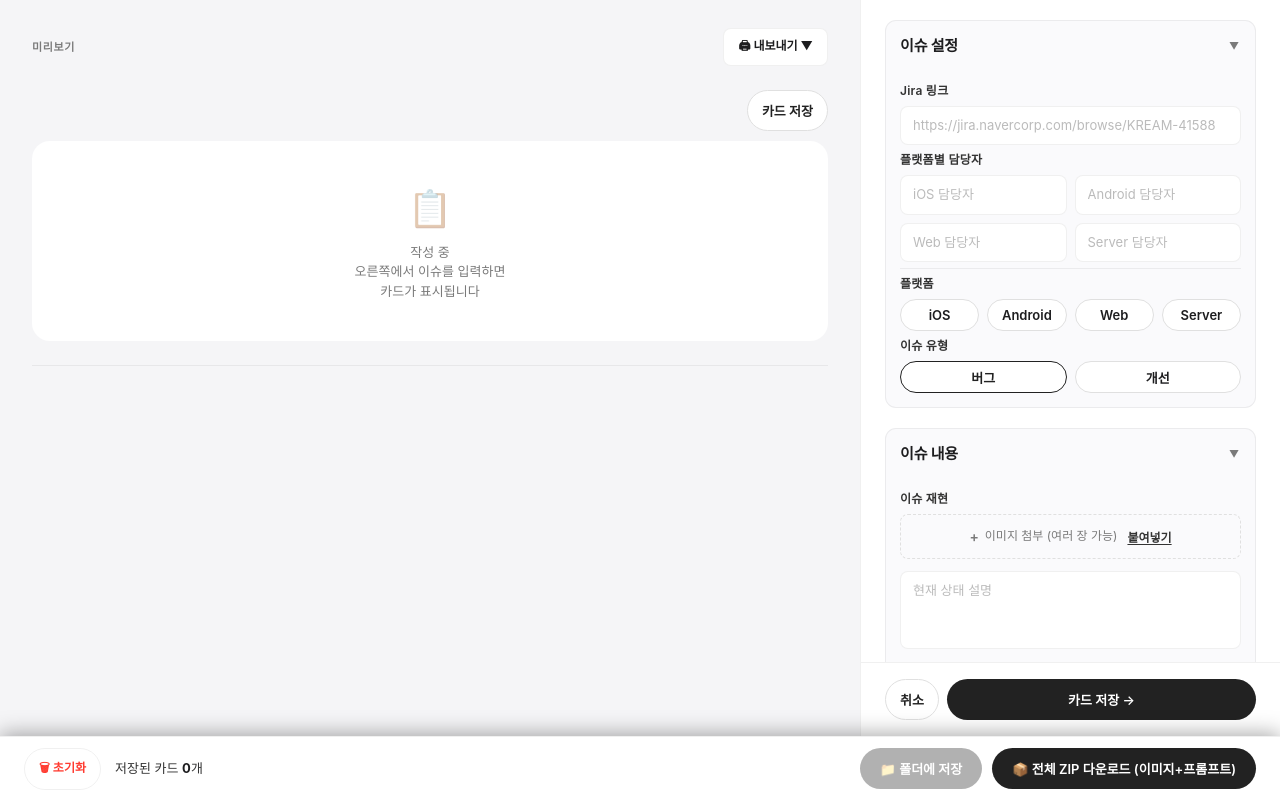
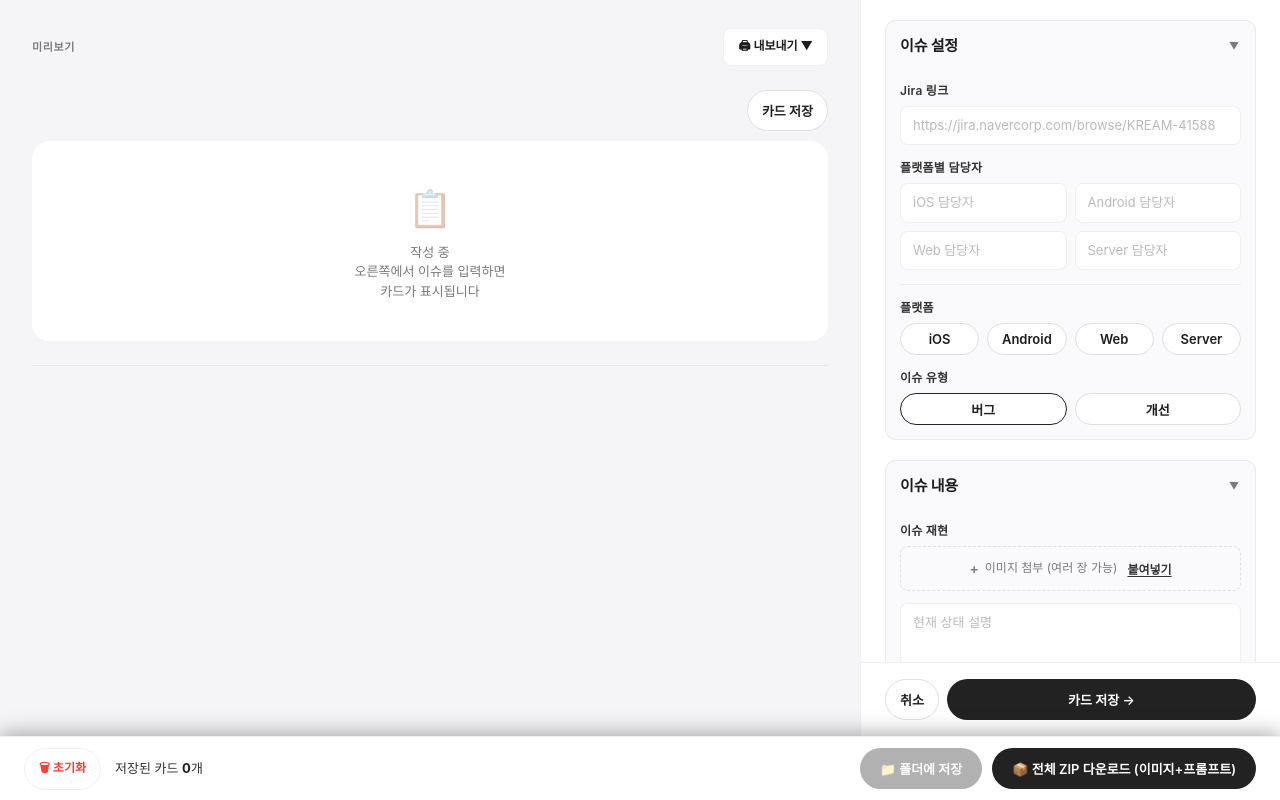
Before and after one commit to seulkik-alt/design-qa-issue-generator, a plain HTML site: page index.html in a window 1280 px wide. Drawn offline with nearby package versions, Linux system fonts and the light colour scheme.

Commit message:
Add spacing between issue-settings fields, align card list header with card
- Jira link / assignees / platform / issue type now sit in their own
  fieldgroups with +8px gap between groups (label-to-field spacing unchanged)
- Saved-card accordion header (id/platform/type tags, Diff/export/edit/delete
  buttons) now shares the card's max-width:1200px centering and 20px
  horizontal padding, so its left/right edges line up with the card below it

Co-Authored-By: Claude Sonnet 5 <noreply@anthropic.com>

```diff
--- a/index.html
+++ b/index.html
@@ -154,6 +154,7 @@ input[type=file]{display:none}
 .clist{display:flex;flex-direction:column;gap:10px}
 .acc-hd{display:flex;align-items:center;gap:8px;padding:8px 4px;cursor:pointer;border-radius:var(--rs);user-select:none;transition:background .1s;font-size:13px}
 .acc-hd:hover{background:rgba(0,0,0,.04)}
+.acc-item .acc-hd{max-width:1200px;width:100%;margin:0 auto;box-sizing:border-box;padding-left:20px;padding-right:20px}
 .acc-arrow{font-size:10px;color:var(--text-hint);transition:transform .2s;flex-shrink:0;width:14px;text-align:center}
 .acc-arrow.closed{transform:rotate(-90deg)}
 .acc-hd-id{font-size:12px;font-weight:600;color:var(--text-muted)}
@@ -163,7 +164,7 @@ input[type=file]{display:none}
 .cdel-btn{cursor:pointer;color:var(--text-hint);font-size:12px;padding:2px 4px}
 .cdel-btn:hover{color:var(--bug-fg)}
 .acc-body.closed{display:none}
-.issue-settings-body{display:flex;flex-direction:column;gap:6px}
+.issue-settings-body{display:flex;flex-direction:column;gap:14px}
 .issue-content-body{display:flex;flex-direction:column;gap:20px}
 
 /* Export select modal */
@@ -255,14 +256,18 @@ input[type=file]{display:none}
           <span class="acc-arrow" id="issueSettingsArrow">&#9660;</span>
         </div>
         <div class="acc-body issue-settings-body" id="issueSettingsBody">
+          <div class="fg">
             <label>Jira 링크</label>
             <input type="url" id="parentJira" placeholder="https://jira.navercorp.com/browse/KREAM-41588" oninput="persistPromptSettings()">
+          </div>
+          <div class="fg">
             <label>플랫폼별 담당자</label>
             <div class="meta-grid">
               <input type="text" id="assigneeIOS" placeholder="iOS 담당자" oninput="persistPromptSettings()">
               <input type="text" id="assigneeAndroid" placeholder="Android 담당자" oninput="persistPromptSettings()">
               <input type="text" id="assigneeWeb" placeholder="Web 담당자" oninput="persistPromptSettings()">
               <input type="text" id="assigneeServer" placeholder="Server 담당자" oninput="persistPromptSettings()">
+            </div>
           </div>
           <div class="sep"></div>
           <div class="fg">
```
Lines whose indentation alone changed are shown as unchanged.
